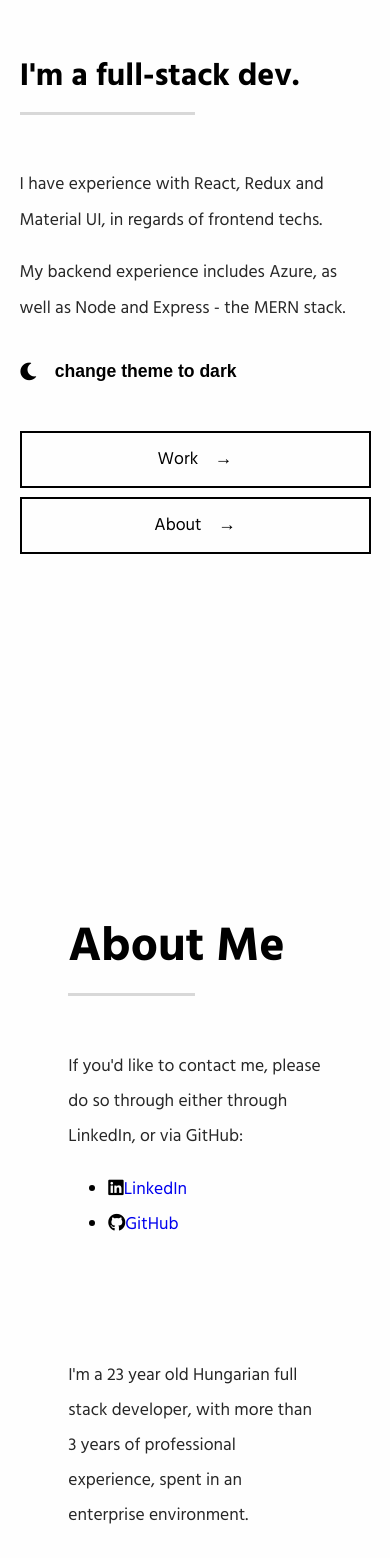
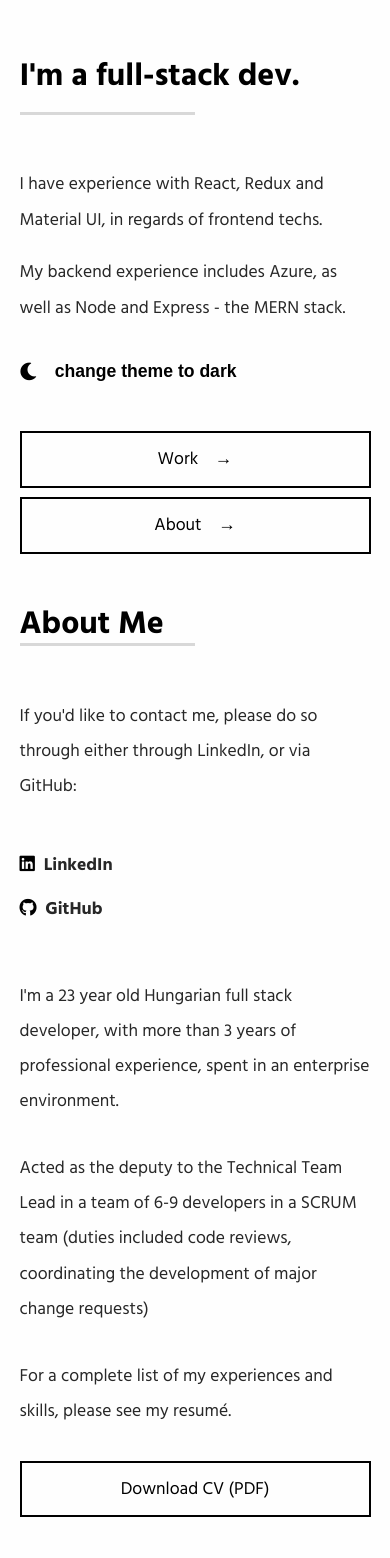
Before and after one commit to danielagg/typewriter-landing, a React (Create React App) app: page / in a window 390 px wide. Shown: the top 1558 px of the page. After the commit the page ends 1526 px from the top, so only its background shows below. Built offline with nearby package versions, Linux system fonts and the light colour scheme.

Commit message:
Aligning mobile responsibility

```diff
--- a/src/components/about/About.jsx
+++ b/src/components/about/About.jsx
@@ -7,14 +7,14 @@ const About = () => {
       <div className="about-me-wrapper">
         <div className="about-me-left-container">
           <h1>About Me</h1>
-          <hr className="landing-title-separator" />
+          <hr className="title-separator" />
           <p className="about-me-description">
             If you'd like to contact me, please do so through either through
             LinkedIn, or via GitHub:
           </p>
-          <ul>
-            <li>
-              <i class="fab fa-linkedin" />
+          <ul className="about-me-contact-list">
+            <li className="about-me-contact-list-item">
+              <i className="fab fa-linkedin" />
               <a
                 href="https://www.linkedin.com/in/danielagg/"
                 target="_blank"
@@ -23,8 +23,8 @@ const About = () => {
                 LinkedIn
               </a>
             </li>
-            <li>
-              <i class="fab fa-github" />
+            <li className="about-me-contact-list-item">
+              <i className="fab fa-github" />
               <a
                 href="https://github.com/danielagg/"
                 target="_blank"
--- a/src/components/landing/Landing.jsx
+++ b/src/components/landing/Landing.jsx
@@ -23,7 +23,7 @@ const Landing = () => {
       <h1 className="landing-typed-title">
         <span className="landing-typed-title__typed" />
       </h1>
-      <hr className="landing-title-separator" />
+      <hr className="title-separator" />
       <p className="landing-description">
         I have experience with React, Redux and Material UI, in regards of
         frontend techs.
--- a/src/styles/about.css
+++ b/src/styles/about.css
@@ -17,10 +17,36 @@
 
 .about-me-description {
   color: var(--faded-primary-color);
+  padding-bottom: 0.8em;
+}
+
+.about-me-contact-list {
+  padding: 0.7em 0 0 0;
+}
+
+.about-me-contact-list-item {
+  display: block;
+  margin-bottom: 0.5em;
+}
+
+.about-me-contact-list-item a {
+  margin-left: 0.5em;
+  font-weight: 700;
+  color: var(--faded-primary-color);
+}
+
+.about-me-contact-list-item a:hover {
+  text-decoration: underline;
 }
 
 @media (min-width: 320px) and (max-width: 480px) {
   .about-me-wrapper {
     grid-template-columns: 1fr;
+    grid-gap: 1rem;
+    width: 90%;
+  }
+
+  .about-me-left-container h1 {
+    font-size: 2rem;
   }
 }
--- a/src/styles/button.css
+++ b/src/styles/button.css
@@ -41,3 +41,17 @@
   -webkit-transform-origin: left;
   transform-origin: left;
 }
+
+@media (min-width: 320px) and (max-width: 480px) {
+  .sliding-button {
+    display: block;
+    padding: 0.5em 0;
+    margin: 0.5em 0;
+    text-align: center;
+  }
+
+  .sliding-button:hover::after {
+    -webkit-transform-origin: center;
+    transform-origin: center;
+  }
+}
--- a/src/styles/landing.css
+++ b/src/styles/landing.css
@@ -17,7 +17,7 @@
   position: relative;
 }
 
-.landing-title-separator {
+.title-separator {
   background: var(--primary-color);
   opacity: 0.15;
   width: 50%;
@@ -61,13 +61,11 @@
 }
 
 @media (min-width: 320px) and (max-width: 480px) {
-  body {
-    line-height: 2;
-  }
   .landing-container {
     justify-content: flex-start;
     width: 90%;
     padding-top: 1.5rem;
+    height: 100%;
   }
 
   .landing-typed-title {
@@ -80,17 +78,5 @@
 
   .landing-navigation {
     margin-top: 1.8em;
-    text-align: center;
-  }
-
-  .landing-navigation ul li {
-    display: block;
-    padding: 0.5em 0;
-    margin: 0.5em 0;
-  }
-
-  .landing-navigation ul li:hover::after {
-    -webkit-transform-origin: center;
-    transform-origin: center;
   }
 }
--- a/src/styles/main.css
+++ b/src/styles/main.css
@@ -23,6 +23,15 @@ a {
   text-decoration: none;
 }
 
+::selection {
+  background: var(--primary-color);
+  color: var(--main-bg);
+}
+::-moz-selection {
+  background: var(--primary-color);
+  color: var(--main-bg);
+}
+
 @media (min-width: 320px) and (max-width: 480px) {
   body {
     line-height: 2;
```
